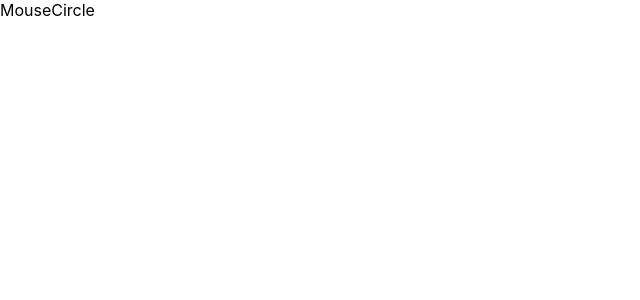
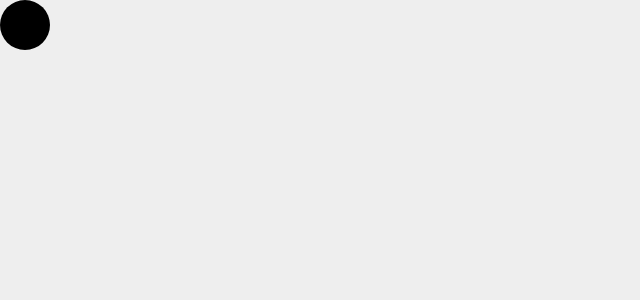
Before and after one commit to sahilrahmani89/react-ui-code, a React (Create React App) app: page /mousecircle in a window 1280 px wide. Shown: the top 300 px of the page, without its empty margins (0-640 px from the left). Built offline with nearby package versions, Linux system fonts and the light colour scheme.

Commit message:
mouse circle on mousemove

```diff
--- /dev/null
+++ b/src/components/Circle.js
@@ -0,0 +1,21 @@
+import React from 'react'
+
+const Circle = ({circlePos}) => {
+
+     const style ={
+        position:'absolute',
+        width:'50px',
+        height:'50px',
+        borderRadius:'50%',
+        backgroundColor:'#000',
+        left:circlePos.left,
+        top:circlePos.top,
+        transition:'all'
+     }
+
+  return (
+    <div style={style}></div>
+  )
+}
+
+export default Circle
--- /dev/null
+++ b/src/hooks/useMouseCircle.js
@@ -0,0 +1,22 @@
+import React,{useState} from "react";
+
+const useMouseCircle = () =>{
+    const [circlePos,setcirclePos] = useState({left:0,top:0})
+    const handleMouse=(e)=>{
+        console.log('e',e)
+
+        let timeout = setTimeout(() => {
+                setcirclePos({
+                    left:e.clientX,
+                    top:e.clientY
+                })
+        }, 100);
+
+    }
+    return{
+        handleMouse,
+        circlePos,
+    }
+}
+
+export default useMouseCircle
--- a/src/pages/MouseCircle.js
+++ b/src/pages/MouseCircle.js
@@ -1,8 +1,13 @@
 import React from 'react'
+import useMouseCircle from '../hooks/useMouseCircle'
+import Circle from '../components/Circle'
 
 const MouseCircle = () => {
+    const {handleMouse,circlePos} = useMouseCircle()
   return (
-    <div>MouseCircle</div>
+    <div onMouseMove={handleMouse} style={{width:'100%',height:'100vh',background:'#eee'}}>
+        <Circle circlePos={circlePos}/>
+    </div>
   )
 }
 
```
